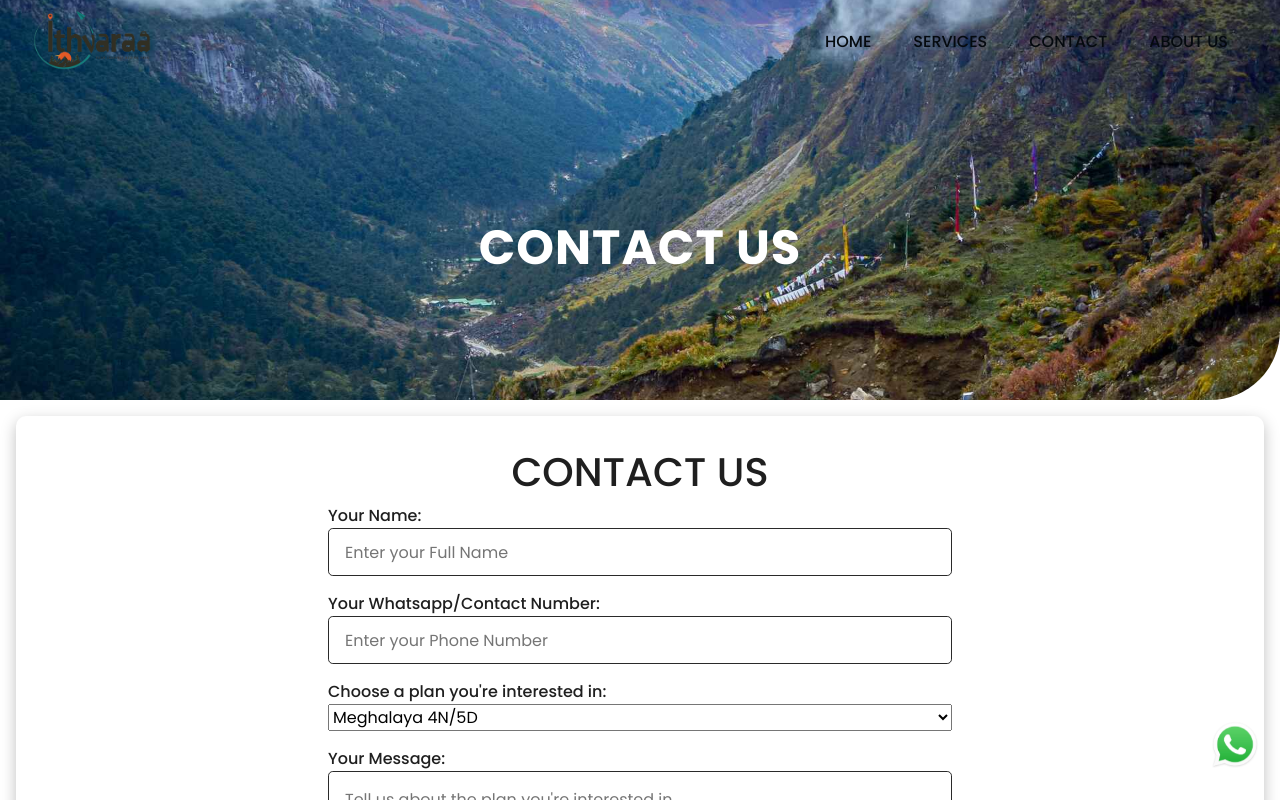
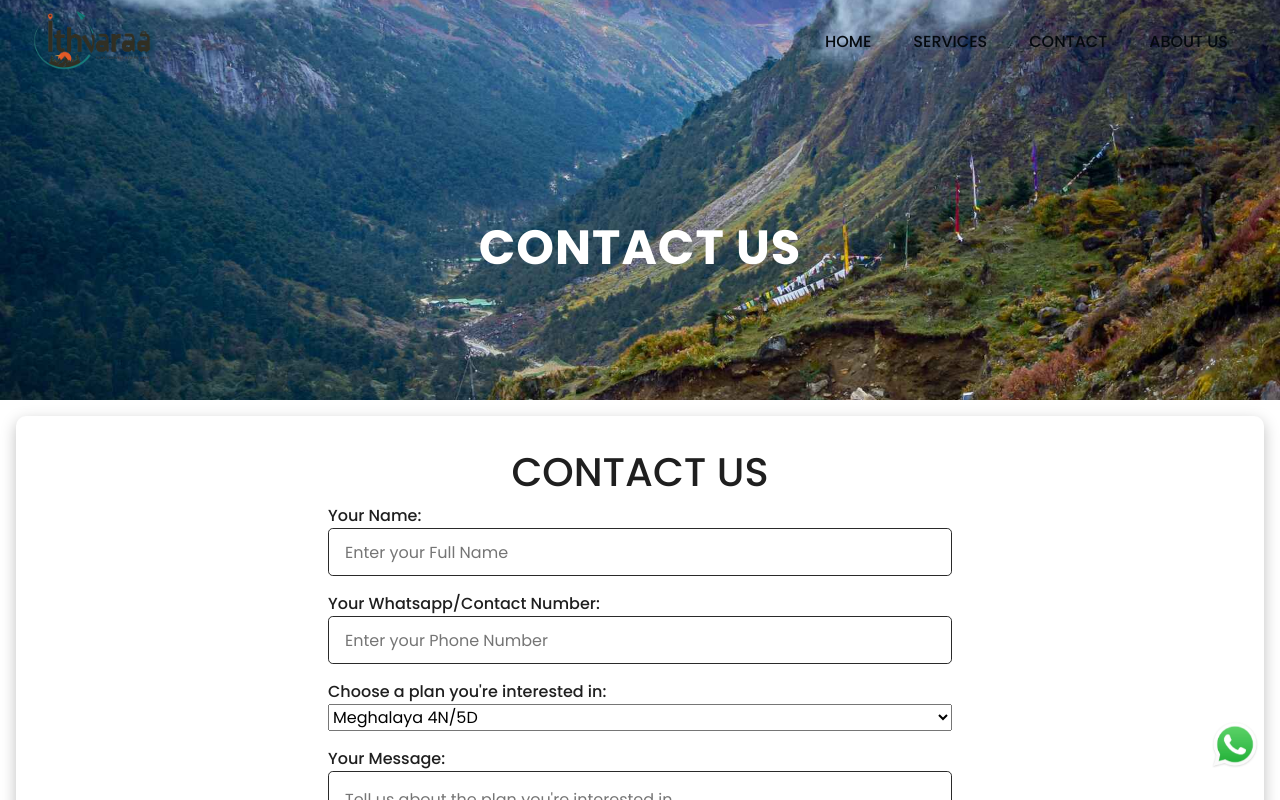
Before and after one commit to rks0001/travel-template, a React (Create React App) app: page /contact in a window 1280 px wide. Shown: the top 800 px of the page. Built offline with nearby package versions, Linux system fonts and the light colour scheme.

Commit message:
new-frontend-changes-23Aug

```diff
--- a/src/components/HeroStyles.css
+++ b/src/components/HeroStyles.css
@@ -5,7 +5,7 @@
    position: relative;
    overflow: hidden;
    /* border-radius: 0 0 140px 140px; */
-   border-radius: 0 0 80px 0;
+   border-radius: 0 ;
    background-color: #f9f9f9;
 }
 
@@ -15,7 +15,7 @@
     height: 50vh;
     position: relative;
     overflow: hidden;
-    border-radius: 0 0 70px 0;
+    border-radius: 0 ;
  }
 
  .hero-mid h1{
@@ -173,7 +173,7 @@ img{
         position: relative;
         overflow: hidden;
         background: #f9f9f9;
-        border-radius: 0 0 60px 60px;
+        border-radius: 0 ;
      }
 .hero-text h1{
     padding: 10px 20px;
--- a/src/components/TripStyles.css
+++ b/src/components/TripStyles.css
@@ -46,7 +46,7 @@
     height: 200px;
     width: 100%;
     overflow: hidden;
-    border-radius: 0 70px 0 0 ;
+    border-radius: 0 80px 220px 0 ;
     box-shadow: 0 2px 8px 0 rgba(0,0,0,0.25);
 
 }
```
